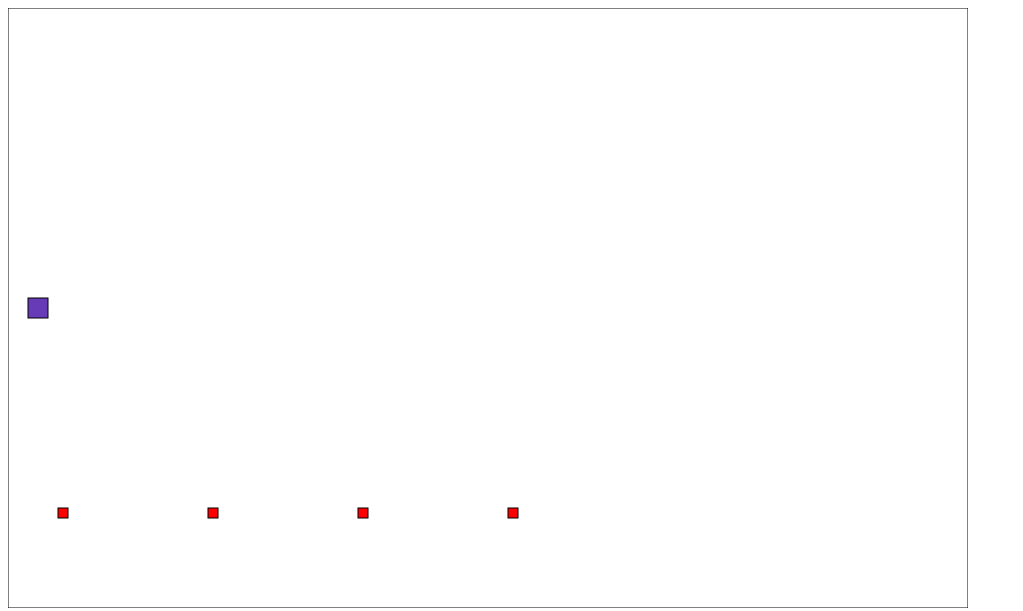
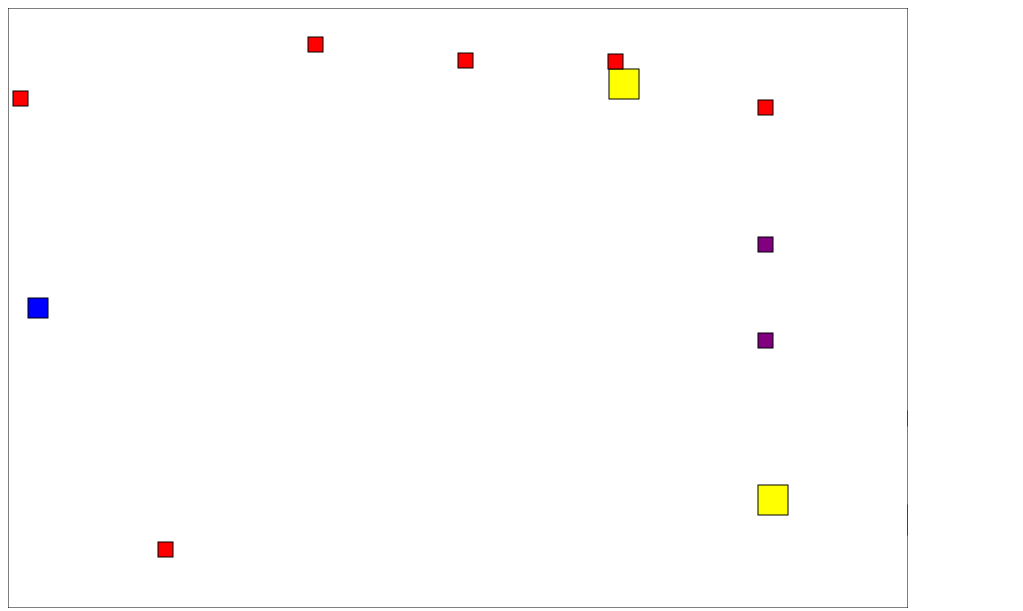
Before and after one commit to TheLanzolini/gg-game, a website built with webpack: page index.html in a window 1280 px wide. Shown: the whole page, without its empty margins (0-1023 px from the left). Built offline with nearby package versions, Linux system fonts and the light colour scheme.

Commit message:
new enemy types

```diff
--- a/index.html
+++ b/index.html
@@ -1,8 +1,11 @@
 <html>
   <head>
-    <title>Getting Started</title>
+    <title>GG Game</title>
   </head>
   <body>
+    <div id="canvas-wrapper">
+      <div id="pause-display">Paused</div>
+    </div>
     <script src="./src/index.js"></script>
   </body>
 </html>
--- /dev/null
+++ b/src/bouncer/bouncer.service.ts
@@ -0,0 +1,29 @@
+import { EnemyService } from '../enemy/enemy.service';
+import { Bouncer } from './bouncer';
+import queueService from '../queue.service';
+
+class BouncerService extends EnemyService {
+
+  constructor(interval) {
+    super(interval);
+    this.enemyWidth = 30;
+    this.enemyHeight = 30;
+  }
+
+  spawnEnemy() {
+    if (!this.paused) {
+      console.log('spawning')
+      const direction = Math.round(Math.random() * 10) > 5 ? -1 : 1;
+      const randomX = 3 + Math.round(Math.random() * 5);
+      const randomY = 3 + Math.round(Math.random() * 10 * direction);
+      const bouncer = new Bouncer(this.spawnX, this.spawnY, this.enemyWidth, this.enemyHeight, 'black', 'yellow', -1, 0);
+      this.enemies.push(bouncer);
+      queueService.add(bouncer);
+      this.newSpawnPoint();
+      console.log(this.enemies);
+    }
+  }
+
+}
+
+export default new BouncerService(2500);
--- /dev/null
+++ b/src/bouncer/bouncer.ts
@@ -0,0 +1,30 @@
+import { Enemy } from '../enemy/enemy';
+import canvasService from '../canvas/canvas.service';
+import { Direction } from '../direction.interface';
+
+export class Bouncer extends Enemy {
+
+  // private threshold: number = 50;
+  // private y: number = 0;
+
+  constructor(...args) {
+    super(...args);
+  }
+
+  render() {
+    if (!canvasService.checkInBoundsDirection(this, Direction.Top)) {
+      this.yPos = 0;
+      this.ySpeed = this.ySpeed * -1;
+    }
+    if (!canvasService.checkInBoundsDirection(this, Direction.Bottom)) {
+      this.yPos = canvasService.height - this.height;
+      this.ySpeed = this.ySpeed * -1;
+    }
+    // this.y++;
+    // if (this.y === this.threshold) {
+    //   this.ySpeed = this.ySpeed * -1;
+    //   this.y = 0;
+    // }
+    super.render();
+  }
+}
--- a/src/canvas/canvas.service.ts
+++ b/src/canvas/canvas.service.ts
@@ -1,5 +1,6 @@
 import { Canvas } from './canvas'
 import { Actor } from '../actor/actor';
+import { Direction } from '../direction.interface';
 
 class CanvasService {
 
@@ -15,19 +16,34 @@ class CanvasService {
     this.context = this.canvas.createCanvas();
   }
 
-  checkInBounds(actor: Actor) {
+  checkInBounds(actor: Actor): boolean {
     return !(
       actor.xPos < 0 ||
       actor.yPos < 0 ||
       actor.xPos + actor.width > this.width ||
       actor.yPos + actor.height > this.height
-    )
+    );
+  }
+
+  checkInBoundsExceptRight(actor: Actor): boolean {
+    return !(
+      actor.xPos < 0 ||
+      actor.yPos < 0 ||
+      actor.yPos + actor.height > this.height
+    );
+  }
+
+  checkInBoundsDirection(actor: Actor, direction: Direction) {
+    return direction === Direction.Top ? !(actor.yPos < 0) :
+      direction === Direction.Bottom ? !(actor.yPos + actor.height > this.height) :
+      direction === Direction.Left ? !(actor.xPos < 0) :
+      direction === Direction.Right ? !(actor.xPos + actor.width > this.width) :
+      false;
   }
 
   get() {
     return this.context;
   }
 }
-
 const service = new CanvasService();
 export default service;
--- a/src/canvas/canvas.ts
+++ b/src/canvas/canvas.ts
@@ -3,11 +3,12 @@ export class Canvas {
   context: CanvasRenderingContext2D;
   width: number;
   height: number;
+  target: HTMLElement;
 
   constructor(
-    width: number = 960,
+    width: number = 900,
     height: number = 600,
-    private target: HTMLElement = document.body
+    target: HTMLElement = document.body
   ) {
     this.width = width;
     this.height = height;
@@ -15,6 +16,7 @@ export class Canvas {
   }
 
   createCanvas(): CanvasRenderingContext2D {
+    this.target = document.getElementById('canvas-wrapper') || this.target;
     const $canvas = document.createElement('canvas');
     $canvas.height = this.height;
     $canvas.width = this.width;
--- /dev/null
+++ b/src/direction.interface.ts
@@ -0,0 +1,6 @@
+export enum Direction {
+  Top = 'top',
+  Bottom = 'bottom',
+  Left = 'left',
+  Right = 'right',
+}
--- a/src/enemy/enemy.service.ts
+++ b/src/enemy/enemy.service.ts
@@ -1,12 +1,19 @@
 import queueService from '../queue.service';
+import canvasService from '../canvas/canvas.service';
+import pauseService from '../pause.service';
 import { Enemy } from './enemy';
 
 
-class EnemyService {
+export class EnemyService {
 
   private interval;
   intervalTime: number;
-  private enemies: Array<Enemy>;
+  enemies: Array<Enemy>;
+  spawnX: number;
+  spawnY: number;
+  enemyHeight: number = 15;
+  enemyWidth: number = 15;
+  paused: boolean = false;
 
   constructor(
     intervalTime: number
@@ -15,6 +22,9 @@ class EnemyService {
     this.enemies = [];
     this.spawnEnemy();
     this.setInterval();
+    this.spawnX = canvasService.width;
+    this.newSpawnPoint();
+    pauseService.subscribe(p => this.paused = p);
   }
 
   setInterval() {
@@ -31,10 +41,17 @@ class EnemyService {
     window.clearInterval(this.interval);
   }
 
+  newSpawnPoint(): void {
+    this.spawnY = Math.round(Math.random() * (canvasService.height - this.enemyHeight));
+  }
+
   spawnEnemy() {
-    const enemy = new Enemy(500, 500);
-    this.enemies.push(enemy);
-    queueService.add(enemy);
+    if (!this.paused) {
+      const enemy = new Enemy(this.spawnX, this.spawnY, this.enemyWidth, this.enemyHeight, 'black', 'red', -5);
+      this.enemies.push(enemy);
+      queueService.add(enemy);
+      this.newSpawnPoint();
+    }
   }
 
   destroyEnemy(enemy) {
--- a/src/enemy/enemy.ts
+++ b/src/enemy/enemy.ts
@@ -6,12 +6,12 @@ export class Enemy extends Actor {
 
   constructor(...args) {
     super(...args);
-    this.fillStyle = 'red';
-    this.xSpeed = -5;
+    // this.fillStyle = 'red';
+    // this.xSpeed = -5;
   }
 
   render() {
-    if (canvasService.checkInBounds(this)) {
+    if (canvasService.checkInBoundsExceptRight(this)) {
       super.render();
     } else {
       enemyService.destroyEnemy(this);
--- a/src/index.js
+++ b/src/index.js
@@ -1,24 +1,29 @@
 import canvasService from './canvas/canvas.service';
 import queueService from './queue.service';
+
 import enemyService from './enemy/enemy.service';
+import scissorService from './scissor/scissor.service';
+import BouncerService from './bouncer/bouncer.service';
+
 import controllerService from './controller.service';
+import pauseService from './pause.service';
 import { Actor } from './actor/actor';
 import { Enemy } from './enemy/enemy';
 import { outline } from './canvas/outline.object';
 import { player } from './player/player.object';
+import './styles.css';
 
-// const enemy = new Enemy(100, 100);
-// const player = new Player();
 queueService.add(outline);
 queueService.add(player);
 
+const $pauseDisplay = document.getElementById('pause-display');
+
 let paused = false;
 
-controllerService.subscribe(controls => {
-  if (controls.p) {
-    paused = !paused;
-  }
-})
+pauseService.subscribe(p => {
+  paused = p;
+  $pauseDisplay.classList[p ? 'add' : 'remove']('active');
+});
 
 function paint() {
   if (!paused) {
--- /dev/null
+++ b/src/pause.service.ts
@@ -0,0 +1,41 @@
+import controllerService from './controller.service';
+
+
+class Pause {
+  paused: boolean = false;
+  callbacks: any;
+  constructor() {
+    controllerService.subscribe(controls => {
+      if (controls.p) {
+        this.paused = !this.paused;
+        this.dispatchPause();
+      }
+    });
+    this.callbacks = [];
+    window.addEventListener('focus', () => {
+      this.paused = false;
+      this.dispatchPause.bind(this)();
+    });
+    window.addEventListener('blur', () => {
+      this.paused = true;
+      this.dispatchPause.bind(this)();
+    });
+    document.addEventListener('visibilitychange', () => {
+      this.paused = document.visibilityState === 'hidden';
+    });
+  }
+
+  subscribe(func) {
+    if (!this.callbacks.includes(func)) {
+      this.callbacks.push(func);
+      return this.paused;
+    }
+  }
+
+  dispatchPause() {
+    this.callbacks.forEach(func => func(this.paused));
+  }
+
+}
+
+export default new Pause();
--- a/src/player/player.ts
+++ b/src/player/player.ts
@@ -1,10 +1,30 @@
 import { Actor } from '../actor/actor';
 import canvasService from '../canvas/canvas.service';
+import { Direction } from '../direction.interface';
 
 export class Player extends Actor {
   constructor() {
     const height = 20;
     const width = 20;
-    super(width, canvasService.height / 2 - height / 2, width, height, 'black',  '#673AB7');
+    super(width, canvasService.height / 2 - height / 2, width, height, 'black',  'blue');
+  }
+  render() {
+    if (!canvasService.checkInBoundsDirection(this, Direction.Top)) {
+      this.yPos = 0;
+      this.ySpeed = 0;
+    }
+    if (!canvasService.checkInBoundsDirection(this, Direction.Bottom)) {
+      this.yPos = canvasService.height - this.height;
+      this.ySpeed = 0;
+    }
+    if (!canvasService.checkInBoundsDirection(this, Direction.Left)) {
+      this.xPos = 0;
+      this.xSpeed = 0;
+    }
+    if(!canvasService.checkInBoundsDirection(this, Direction.Right)) {
+      this.xPos = canvasService.width - this.width;
+      this.xSpeed = 0;
+    }
+    super.render();
   }
 }
--- /dev/null
+++ b/src/scissor/scissor.service.ts
@@ -0,0 +1,25 @@
+import { EnemyService } from '../enemy/enemy.service';
+import { Scissor } from './scissor';
+import queueService from '../queue.service';
+
+class ScissorService extends EnemyService {
+
+  constructor(interval) {
+    super(interval);
+  }
+
+  spawnEnemy() {
+    if (!this.paused) {
+      // console.log('spawning')
+      const sc1 = new Scissor(this.spawnX, this.spawnY, this.enemyWidth, this.enemyHeight, 'black', 'purple', -1, 1);
+      const sc2 = new Scissor(this.spawnX, this.spawnY, this.enemyWidth, this.enemyHeight, 'black', 'purple', -1, -1);
+      this.enemies.push(sc1, sc2);
+      queueService.add(sc1);
+      queueService.add(sc2);
+      this.newSpawnPoint();
+    }
+  }
+
+}
+
+export default new ScissorService(5000);
--- /dev/null
+++ b/src/scissor/scissor.ts
@@ -0,0 +1,20 @@
+import { Enemy } from '../enemy/enemy';
+
+export class Scissor extends Enemy {
+
+  private threshold: number = 50;
+  private y: number = 0;
+
+  constructor(...args) {
+    super(...args);
+  }
+
+  render() {
+    this.y++;
+    if (this.y === this.threshold) {
+      this.ySpeed = this.ySpeed * -1;
+      this.y = 0;
+    }
+    super.render();
+  }
+}
--- /dev/null
+++ b/src/styles.css
@@ -0,0 +1,32 @@
+* {
+  -webkit-font-smoothing: antialiased;
+  -mac-osx-font-smoothing: greyscale;
+  box-sizing: border-box;
+}
+
+html {
+  font-family: arial, sans-serif;
+}
+
+#canvas-wrapper {
+  position: relative;
+}
+
+#pause-display {
+  display: none;
+}
+
+#pause-display.active {
+  font-family: impact;
+  text-transform: uppercase;
+  display: block;
+  position: absolute;
+  width: 100%;
+  height: 100%;
+  background-color: rgba(0, 0, 0, 0.8);
+  color: white;
+  font-size: 72px;
+  display: flex;
+  justify-content: center;
+  align-items: center;
+}
--- a/webpack.config.js
+++ b/webpack.config.js
@@ -15,7 +15,8 @@ module.exports = {
   plugins: [
     new CleanWebpackPlugin(['dist']),
     new HtmlWebpackPlugin({
-      title: 'GG Game'
+      title: 'GG Game',
+      template: './index.html'
     })
   ],
   module: {
@@ -27,7 +28,12 @@ module.exports = {
       },
       {
         test: /\.css$/,
-        use: ['style-loader', 'css-loader']
+        use: ['style-loader', {
+          loader: 'css-loader',
+          options: {
+            minimize: process.env.NODE_ENV === 'production'
+          }
+        }]
       },
       {
         test: /\.(png|svg|jpg|gif)$/,
```
